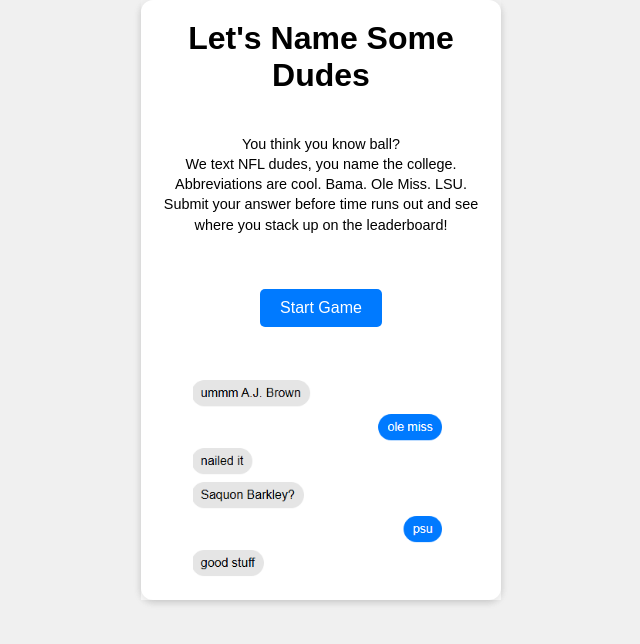
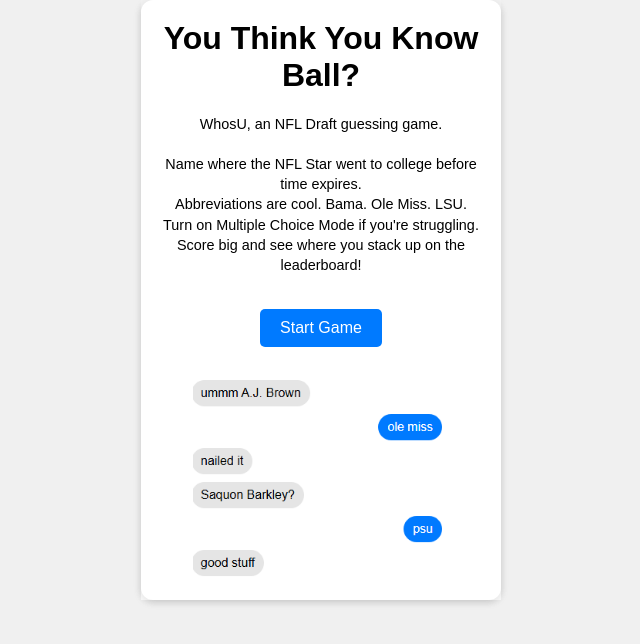
Before and after one commit to RickIsMakingThings/LNSD, a plain HTML site: page public/index.html in a window 1280 px wide. Shown: the whole page, without its empty margins (319-959 px from the left). Drawn offline with Linux system fonts and the light colour scheme.

Commit message:
Update index.html

```diff
--- a/public/index.html
+++ b/public/index.html
@@ -28,12 +28,14 @@
   <div id="game-container">
     <!-- START SCREEN OVERLAY -->
     <div id="start-screen">
-      <h1>Let's Name Some Dudes</h1>
+      <h1>You Think You Know Ball?</h1>
       <p>
-        You think you know ball?<br>
-        We text NFL dudes, you name the college.<br>
-        Abbreviations are cool. Bama. Ole Miss. LSU.
-        Submit your answer before time runs out and see where you stack up on the     	leaderboard!<br>
+        WhosU, an NFL Draft guessing game.<br>
+                                           <br>
+        Name where the NFL Star went to college before time expires.<br>
+        Abbreviations are cool. Bama. Ole Miss. LSU.<br>
+        Turn on Multiple Choice Mode if you're struggling.<br>
+        Score big and see where you stack up on the leaderboard!<br>
       </p>
       <button id="start-button">Start Game</button>
       <img src="example.png" alt="Example" id="intro-image" />
```
